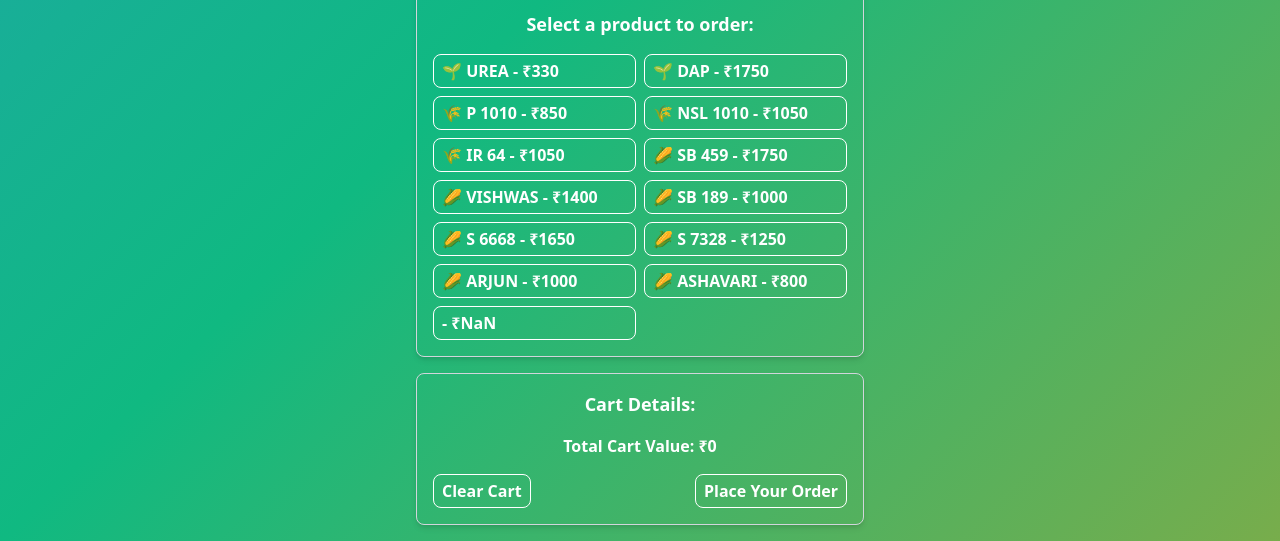
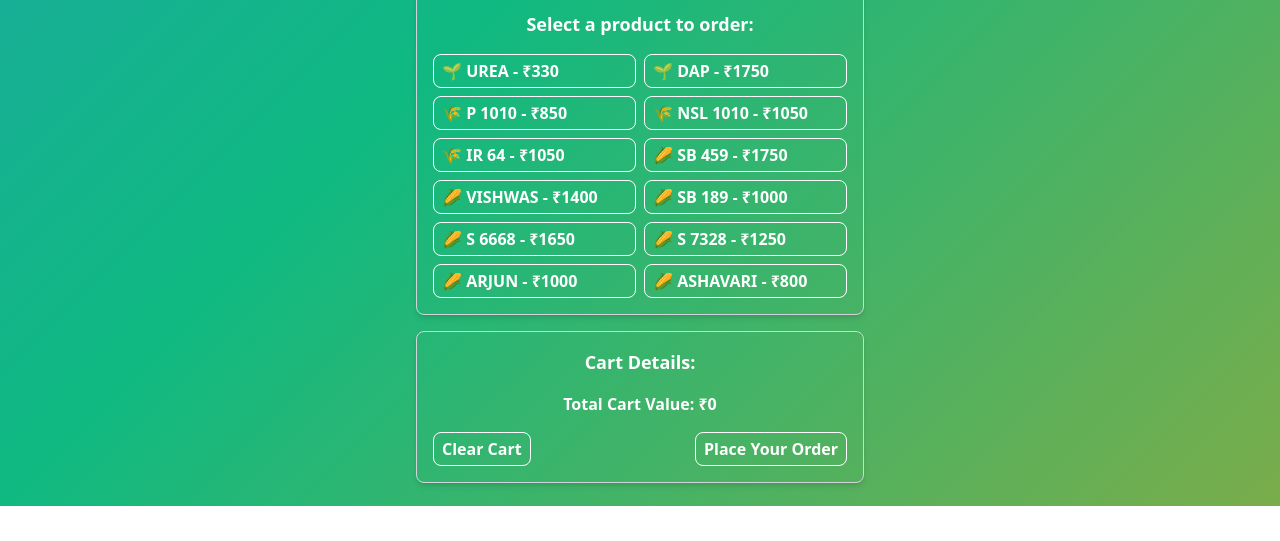
Before and after one commit to ikaayuxd/gkkweb, a plain HTML site: page index.html in a window 1280 px wide. Shown: the part 294-835 px from the top of the page. After the commit the page ends 800 px from the top, so only its background shows below. Drawn offline with nearby package versions, Linux system fonts and the light colour scheme.

Commit message:
Update index.html

```diff
--- a/index.html
+++ b/index.html
@@ -51,8 +51,10 @@
           .then(data => {
             const products = data.split('\n').map(line => {
               const [name, price] = line.split(',');
-              return { name, price: parseFloat(price) };
-            });
+              if (name && price) {
+                return { name, price: parseFloat(price) };
+              }
+            }).filter(product => product);
             products.forEach(product => {
               addProductButton(product.name, product.price);
             });
```
